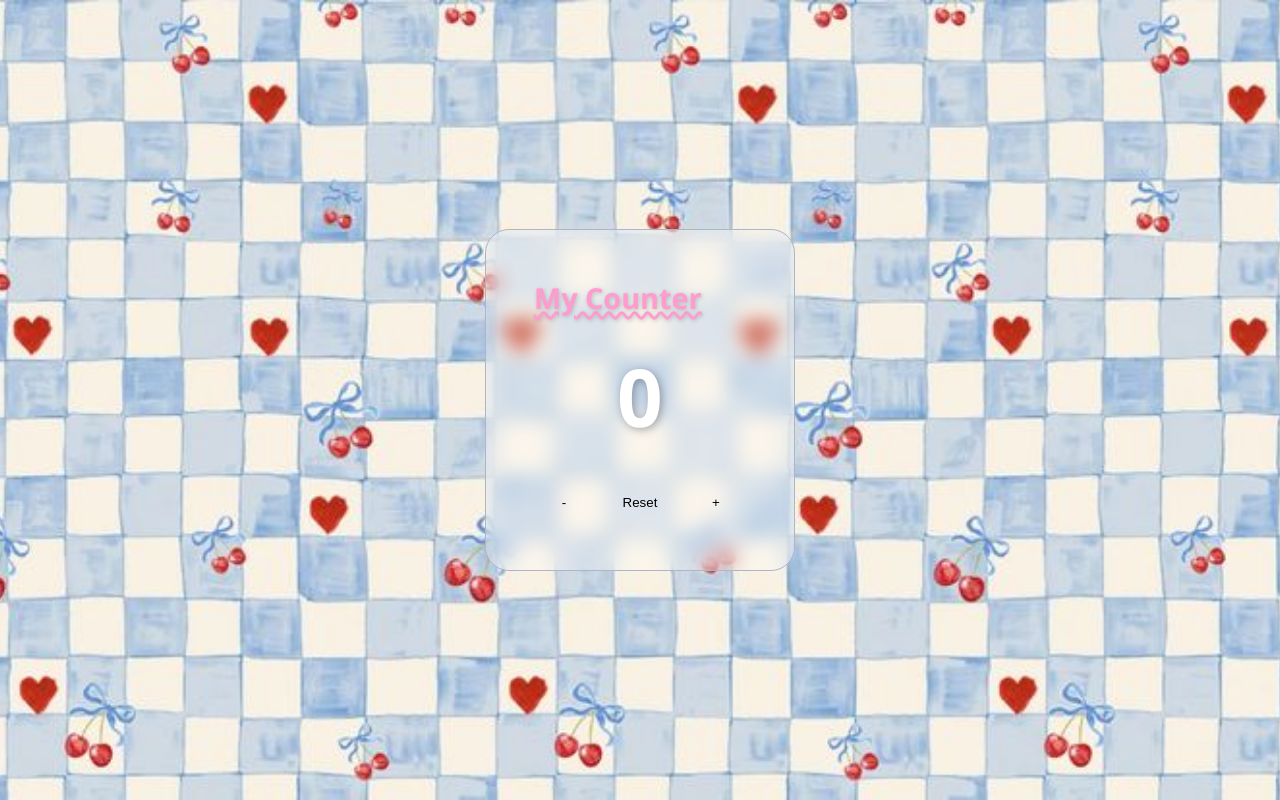
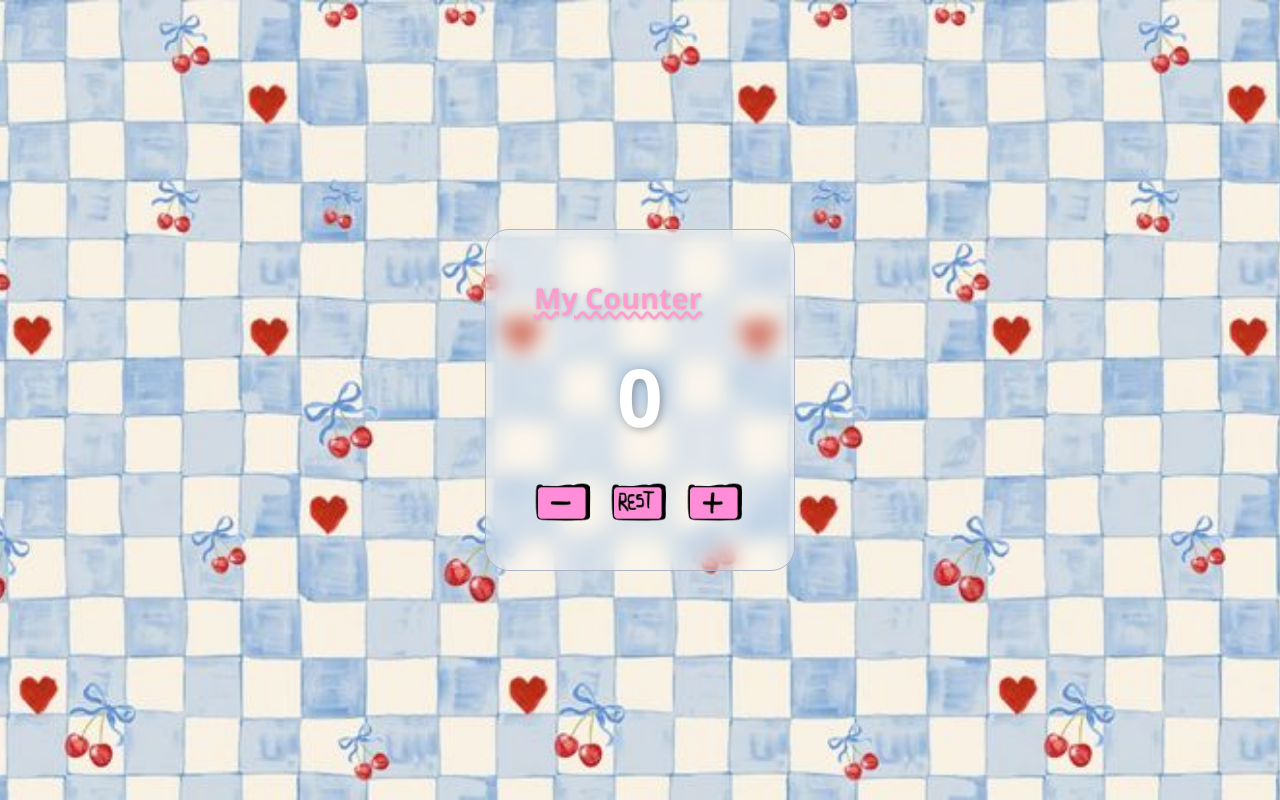
Before and after one commit to lifeaboutgreatgift/my-first-react, a React (Create React App) app: page / in a window 1280 px wide. Built offline with nearby package versions, Linux system fonts and the light colour scheme.

Commit message:
feat: import and place btn in jsx

```diff
--- a/src/App.js
+++ b/src/App.js
@@ -1,5 +1,8 @@
 import { useState } from 'react'
 import './App.css'
+import subbtn from './assets/sub-btn.png'
+import restbtn from './assets/rest-btn.png'
+import addbtn from './assets/add-btn.png'
 
 function App() {
   const [count, setCount] = useState(0)
@@ -12,9 +15,26 @@ function App() {
       <h1>My Counter</h1>
       <p className="count" style={{ color: color }}>{count}</p>
       <div className="buttons">
-        <button onClick={() => setCount(count - step)}>-</button>
-        <button onClick={() => setCount(0)}>Reset</button>
-        <button onClick={() => count < 10 && setCount(count + step)}>+</button>
+
+
+        <button
+         onClick={() => setCount(count - step)}
+         className="ink-nav-button"
+         style={{ backgroundImage: `url(${subbtn})`}}
+         >
+         </button>
+        <button
+         onClick={() => setCount(0)}
+         className="ink-nav-button"
+         style={{ backgroundImage: `url(${restbtn})`}}
+         >
+         </button>
+        <button
+        onClick={() => count < 10 && setCount(count + step)}
+        className="ink-nav-button"
+        style={{ backgroundImage: `url(${addbtn})`}}
+        >
+        </button>
       </div>
     </div>
   )
```
